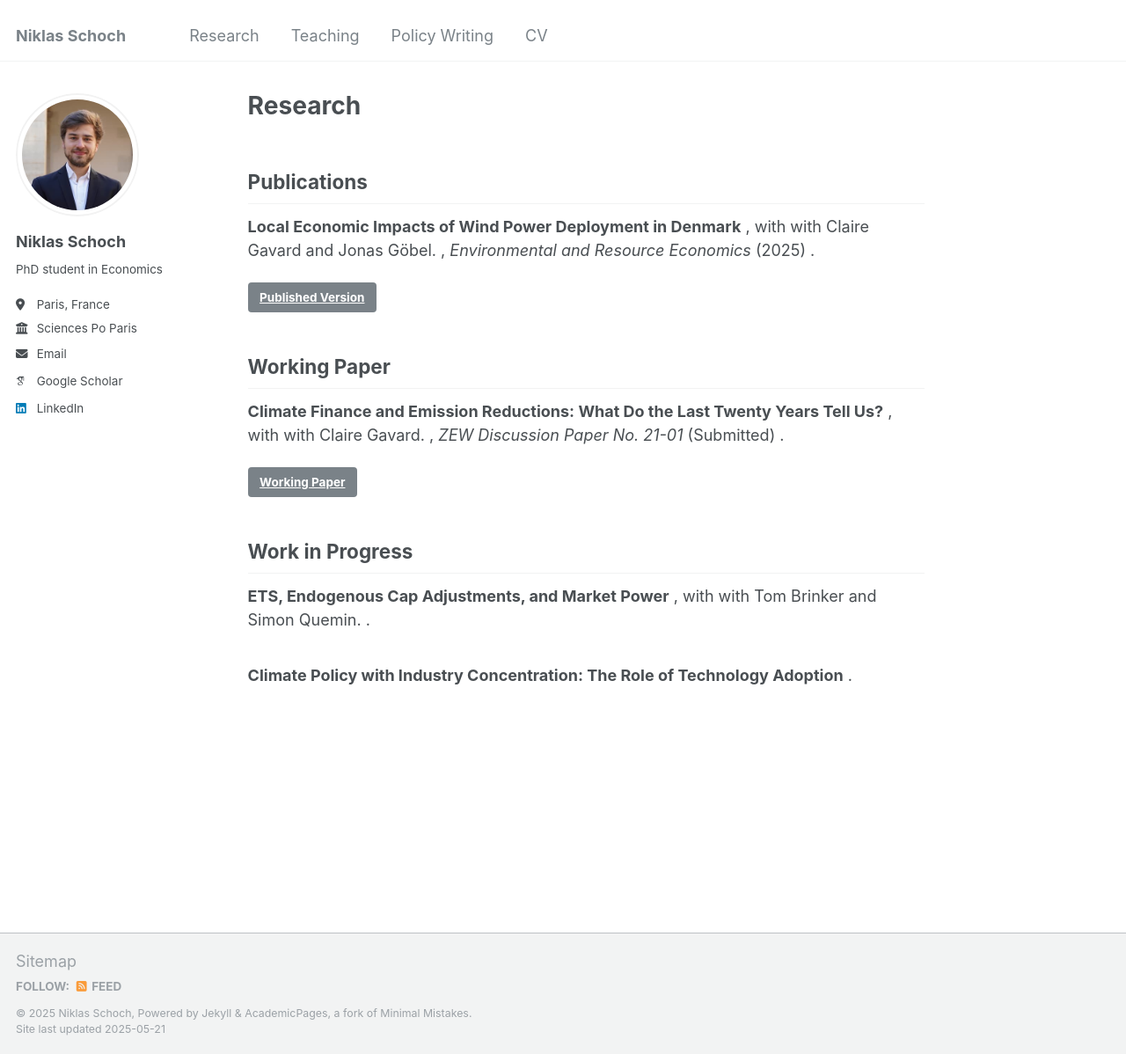
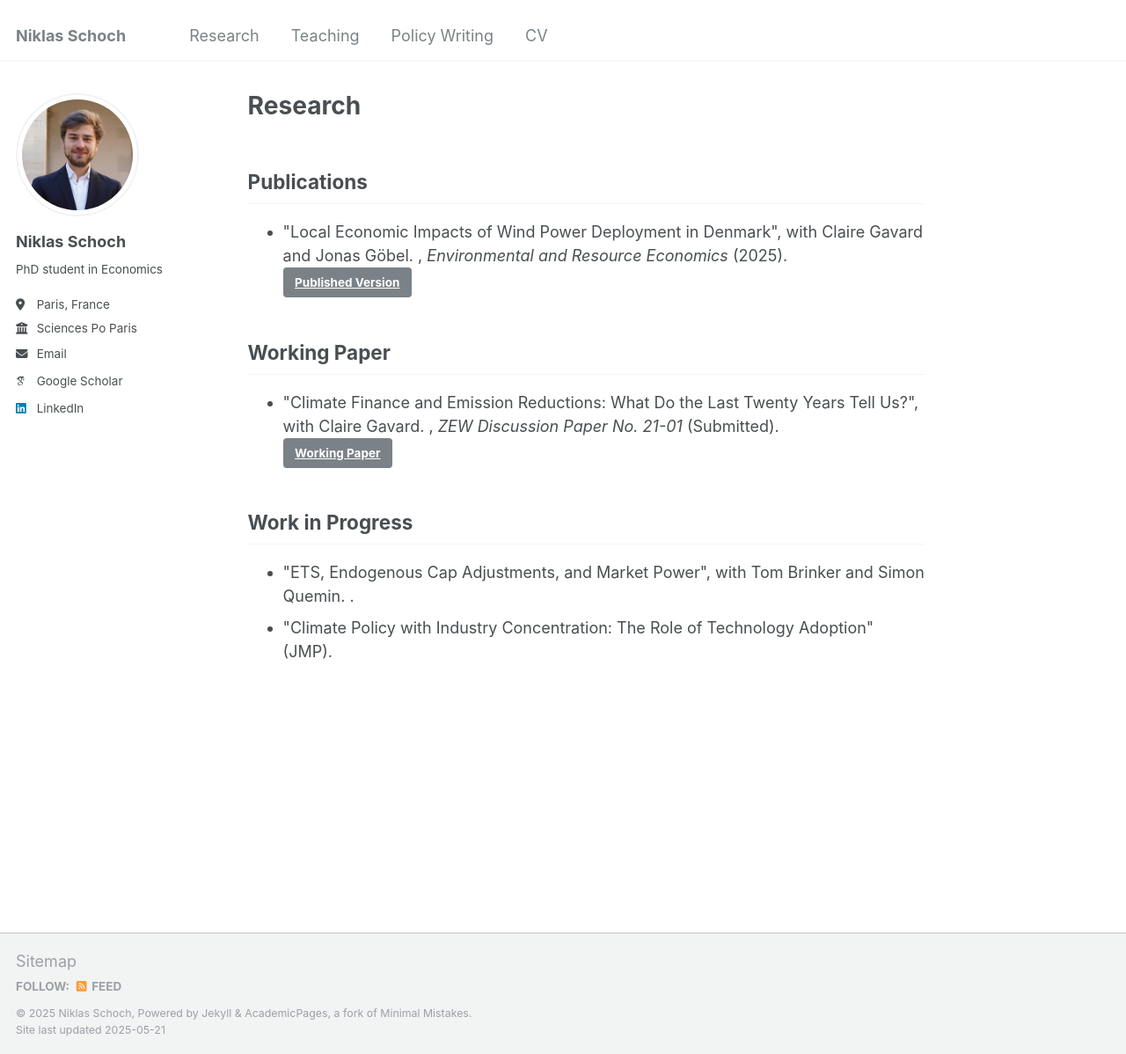
Before and after one commit to niklasschoch/niklasschoch.github.io, a Jekyll site: the page built from _pages/research.md, in a window 1280 px wide and 1198 px high. Shown: the whole window at 88% size. Built offline with Jekyll 4.4.1, drawn with Linux system fonts in a browser that asks for light colours; some web fonts are replaced.

Commit message:
Update research.md
Signed-off-by: niklasschoch <74817881+niklasschoch@users.noreply.github.com>

```diff
--- a/_pages/research.md
+++ b/_pages/research.md
@@ -12,23 +12,20 @@ author_profile: true
 ## {{ category }}
 
 {% assign items = pubs | where: "category", category %}
+<ul>
 {% for item in items %}
-<div style="margin-bottom: 2rem;">
-  <p>
-    <strong>{{ item.title }}</strong>
-    {% if item.authors %}, with {{ item.authors }}{% endif %}
+  <li>
+    "{{ item.title }}"{% if item.authors %}, {{ item.authors }}{% endif %}
+    {% if item.venue %}, <em>{{ item.venue }}</em>{% endif %}
+    {% if item.citation %} ({{ item.citation }}){% endif %}.
 
-    {% if category != "Work in Progress" %}
-      {% if item.venue %}, <em>{{ item.venue }}</em>{% endif %}
-      {% if item.citation %} ({{ item.citation }}){% endif %}
-    {% endif %}.
-  </p>
-
-  {% if item.links %}
-    {% for link in item.links %}
-      <a href="{{ link.url }}" class="btn" target="_blank" rel="noopener" style="margin-right: 0.5rem;">{{ link.label }}</a>
-    {% endfor %}
-  {% endif %}
-</div>
+    {% if item.links %}
+      <br/>
+      {% for link in item.links %}
+        <a href="{{ link.url }}" class="btn" target="_blank" rel="noopener" style="margin-right: 0.5rem;">{{ link.label }}</a>
+      {% endfor %}
+    {% endif %}
+  </li>
 {% endfor %}
+</ul>
 {% endfor %}
```
